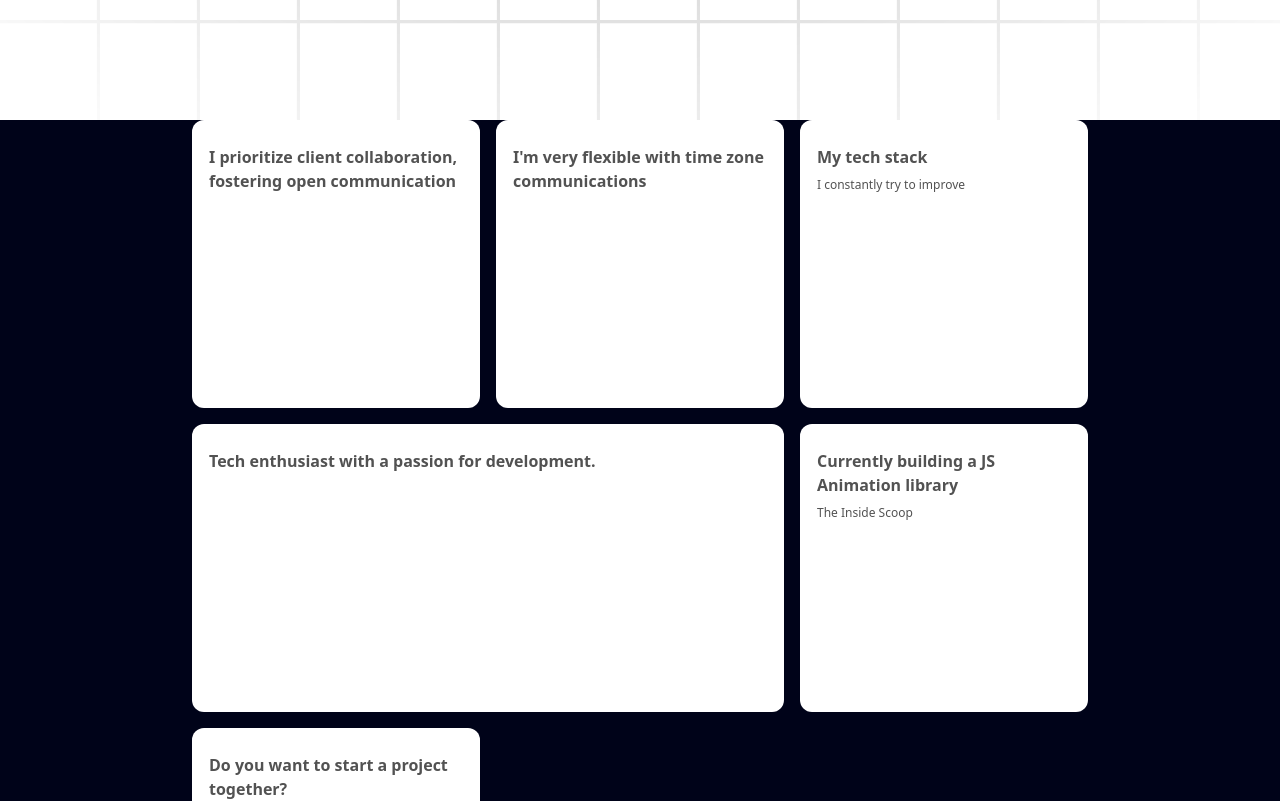
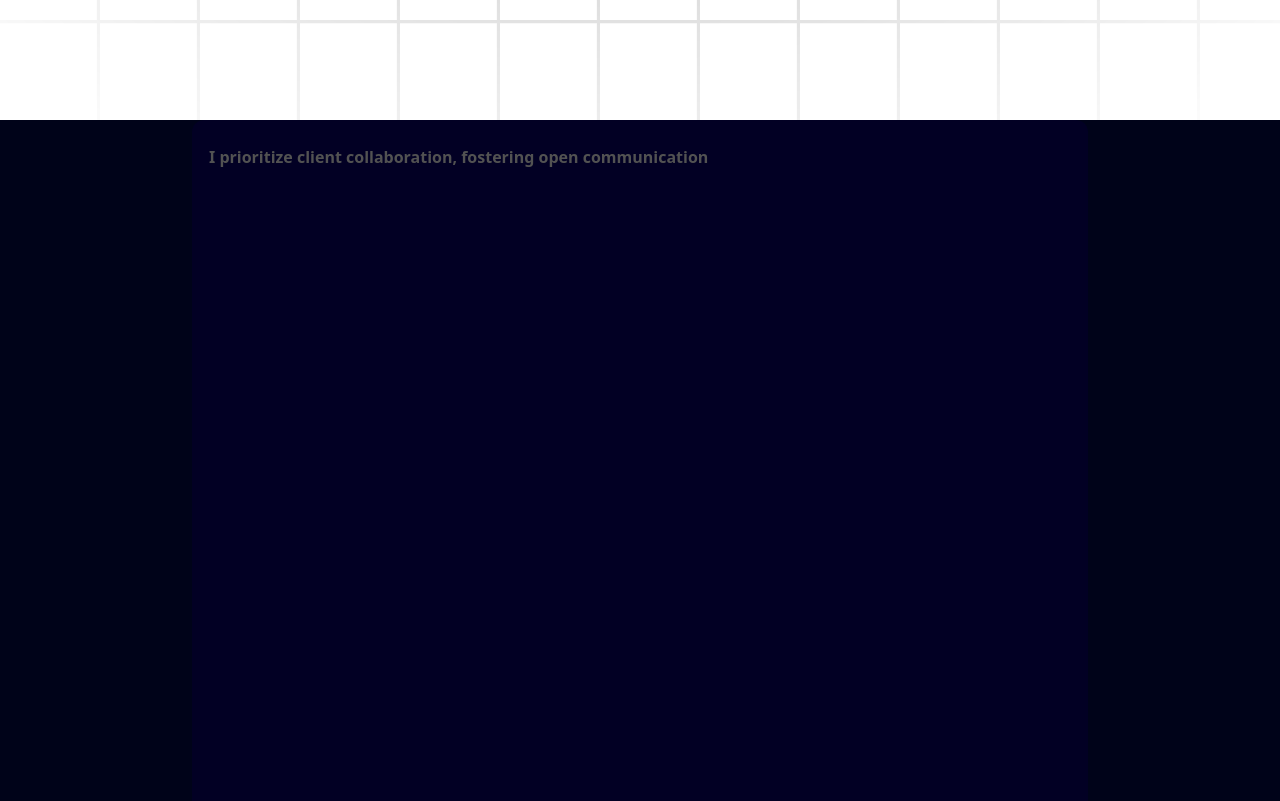
Before and after one commit to H3nry-T/Linear-, a Next.js app: page / in a window 1280 px wide. Shown: the part 680-1481 px from the top of the page. Built offline with nearby package versions, Linux system fonts and the light colour scheme.

Commit message:
GridItemsProps passed down

```diff
--- a/src/components/Grid.tsx
+++ b/src/components/Grid.tsx
@@ -11,17 +11,21 @@
 } from "@tabler/icons-react";
 import { BentoGrid, BentoGridItem } from "./ui/BentoGrid";
 
-export function Grid({items, className}: {items: {title: string, description: string, header: React.ReactNode, icon: React.ReactNode}[], className?: string}) {
+export function Grid({items, className}: {items: GridItem[], className?: string}) {
   return (
     <BentoGrid className={ cn( "max-w-4xl mx-auto", className ) }>
       {items.map((item, i) => (
         <BentoGridItem
-          key={i}
+          id={item.id}
+          key={item.id}
           title={item.title}
           description={item.description}
-          header={item.header}
-          icon={item.icon}
-          className={i === 3 || i === 6 ? "md:col-span-2" : ""}
+          className={item.className}
+          img={item.img}
+          imgClassName={item.imgClassName}
+          titleClassName={item.titleClassName}
+          spareImg={item.spareImg}
+
         />
       ))}
     </BentoGrid>
--- a/src/components/ui/BentoGrid.tsx
+++ b/src/components/ui/BentoGrid.tsx
@@ -20,17 +20,23 @@
 };
 
 export const BentoGridItem = ({
+  id,
   className,
   title,
   description,
-  header,
-  icon,
+  imgClassName,
+  titleClassName,
+  img,
+  spareImg,
 }: {
+  id: number;
   className?: string;
   title?: string | React.ReactNode;
   description?: string | React.ReactNode;
-  header?: React.ReactNode;
-  icon?: React.ReactNode;
+  imgClassName?: string,
+  titleClassName?: string,
+  img?: string,
+  spareImg?: string,
 }) => {
   return (
     <div
@@ -38,10 +44,12 @@
         "row-span-1 rounded-xl group/bento hover:shadow-xl transition duration-200 shadow-input dark:shadow-none p-4 dark:bg-black dark:border-white/[0.2] bg-white border border-transparent justify-between flex flex-col space-y-4",
         className
       )}
+      style={{
+        background: 'rgb(2,0,36)',
+        backgroundColor: 'linear-gradient(0deg, rgba(34,193,195,1) 0%, rgba(253,187,45,1) 100%)',
+      }}
     >
-      {header}
       <div className="group-hover/bento:translate-x-2 transition duration-200">
-        {icon}
         <div className="font-sans font-bold text-neutral-600 dark:text-neutral-200 mb-2 mt-2">
           {title}
         </div>
```
